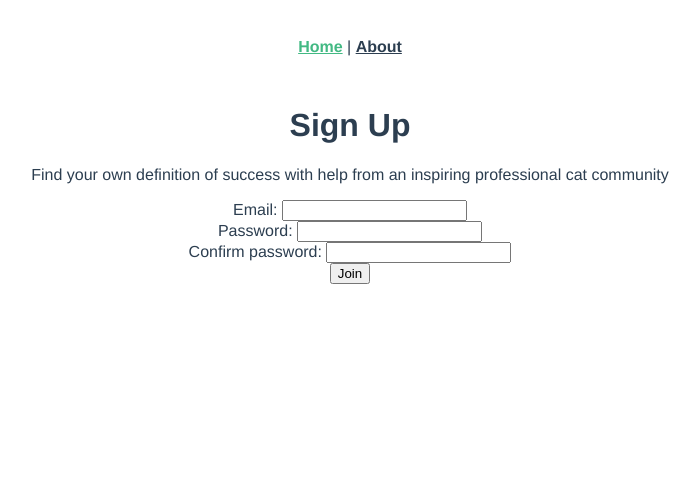
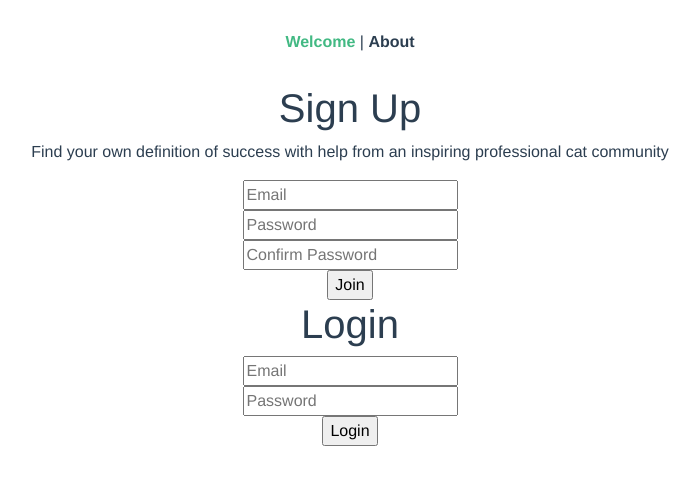
Before and after one commit to centerpush/lynxin_vue, a Vue app: page / in a window 1280 px wide. Shown: the top 484 px of the page, without its empty margins (290-990 px from the left). Built offline with nearby package versions, Linux system fonts and the light colour scheme.

Commit message:
Sign Up and Login

```diff
--- a/package.json
+++ b/package.json
@@ -7,6 +7,7 @@
     "build": "vue-cli-service build"
   },
   "dependencies": {
+    "axios": "^0.18.0",
     "vue": "^2.5.22",
     "vue-router": "^3.0.1"
   },
--- a/public/index.html
+++ b/public/index.html
@@ -6,6 +6,7 @@
     <meta name="viewport" content="width=device-width,initial-scale=1.0">
     <link rel="icon" href="<%= BASE_URL %>favicon.ico">
     <title>lynxin_vue</title>
+    <link rel="stylesheet" href="https://stackpath.bootstrapcdn.com/bootstrap/4.3.1/css/bootstrap.min.css" integrity="sha384-ggOyR0iXCbMQv3Xipma34MD+dH/1fQ784/j6cY/iJTQUOhcWr7x9JvoRxT2MZw1T" crossorigin="anonymous">
   </head>
   <body>
     <noscript>
@@ -13,5 +14,8 @@
     </noscript>
     <div id="app"></div>
     <!-- built files will be auto injected -->
+    <script src="https://code.jquery.com/jquery-3.3.1.slim.min.js" integrity="sha384-q8i/X+965DzO0rT7abK41JStQIAqVgRVzpbzo5smXKp4YfRvH+8abtTE1Pi6jizo" crossorigin="anonymous"></script>
+    <script src="https://cdnjs.cloudflare.com/ajax/libs/popper.js/1.14.7/umd/popper.min.js" integrity="sha384-UO2eT0CpHqdSJQ6hJty5KVphtPhzWj9WO1clHTMGa3JDZwrnQq4sF86dIHNDz0W1" crossorigin="anonymous"></script>
+    <script src="https://stackpath.bootstrapcdn.com/bootstrap/4.3.1/js/bootstrap.min.js" integrity="sha384-JjSmVgyd0p3pXB1rRibZUAYoIIy6OrQ6VrjIEaFf/nJGzIxFDsf4x0xIM+B07jRM" crossorigin="anonymous"></script>
   </body>
 </html>
--- a/src/App.vue
+++ b/src/App.vue
@@ -1,7 +1,7 @@
 <template>
   <div id="app">
     <div id="nav">
-      <router-link to="/">Home</router-link> |
+      <router-link to="/">Welcome</router-link> |
       <router-link to="/about">About</router-link>
     </div>
     <router-view/>
--- a/src/views/Welcome.vue
+++ b/src/views/Welcome.vue
@@ -6,15 +6,25 @@
       <h1>Sign Up</h1>
         <p>Find your own definition of success with help from an inspiring professional cat community</p>
         <div>
-        Email: <input type="text" v-model="newUserEmail">
+        <input type="text" v-model="newUserEmail" placeholder="Email">
         </div>
         <div>
-        Password: <input type="text" v-model="newUserPassword">
+        <input type="text" v-model="newUserPassword" placeholder="Password">
         </div>
         <div>
-        Confirm password: <input type="text" v-model="newUserPasswordVerification">
+        <input type="text" v-model="newUserPasswordVerification" placeholder="Confirm Password">
         </div>
         <input type="submit" value="Join">
+      </form>
+      <form>
+        <h1>Login</h1>
+        <div>
+          <input type="text" v-model="userEmail" placeholder="Email">
+        </div>
+        <div>
+        <input type="text" v-model="userPassword" placeholder="Password">
+        </div>
+        <input type="submit" value="Login">
       </form>
     </div>
 
@@ -33,7 +43,9 @@ export default {
     return {
       newUserEmail: "",
       newUserPassword: "",
-      newUserPasswordVerification: ""
+      newUserPasswordVerification: "",
+      userEmail: "",
+      userPassword: ""
     };
   },
   created: function() {},
```
Also changed, not shown: 1 other file (tests, documents, lock files or other folders).
